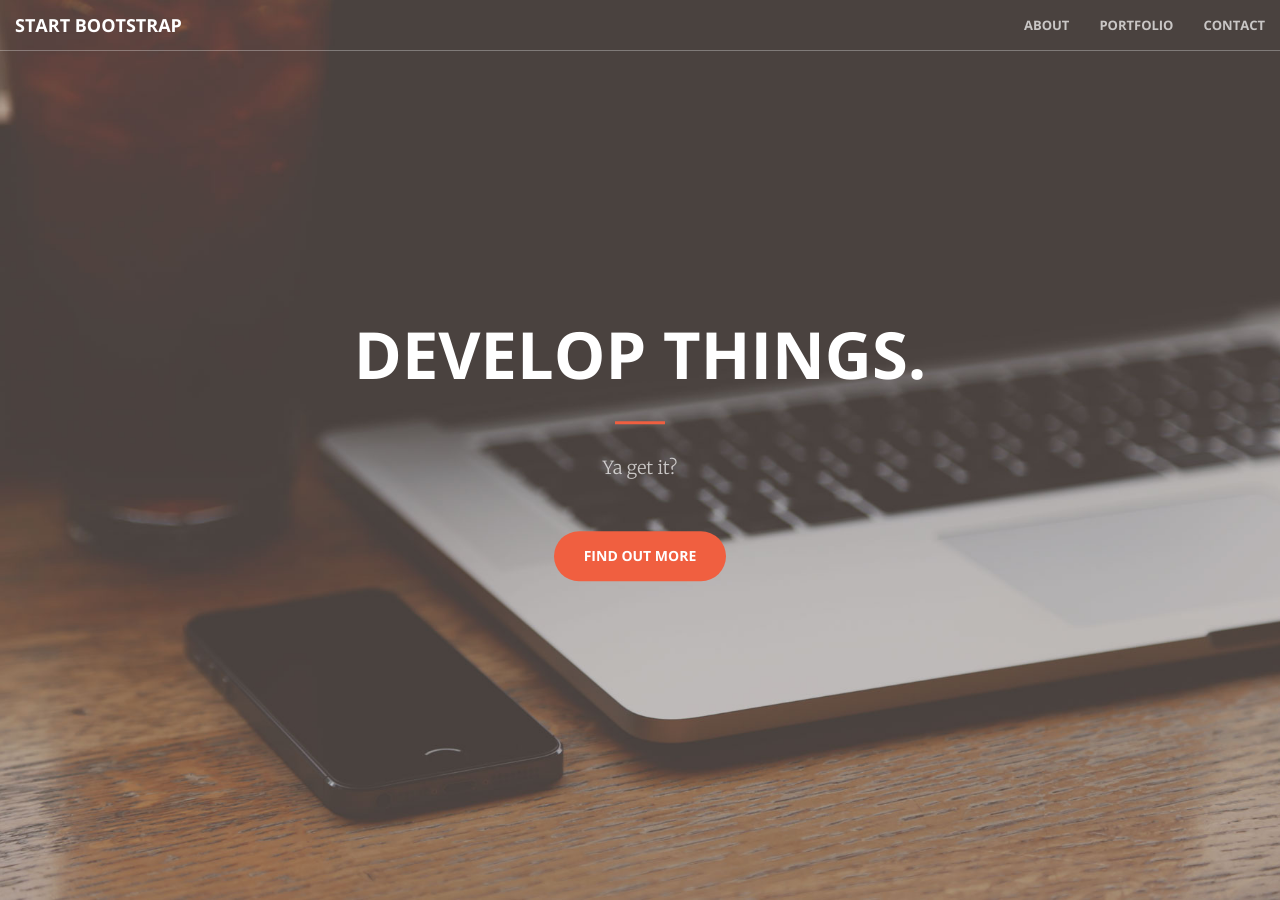
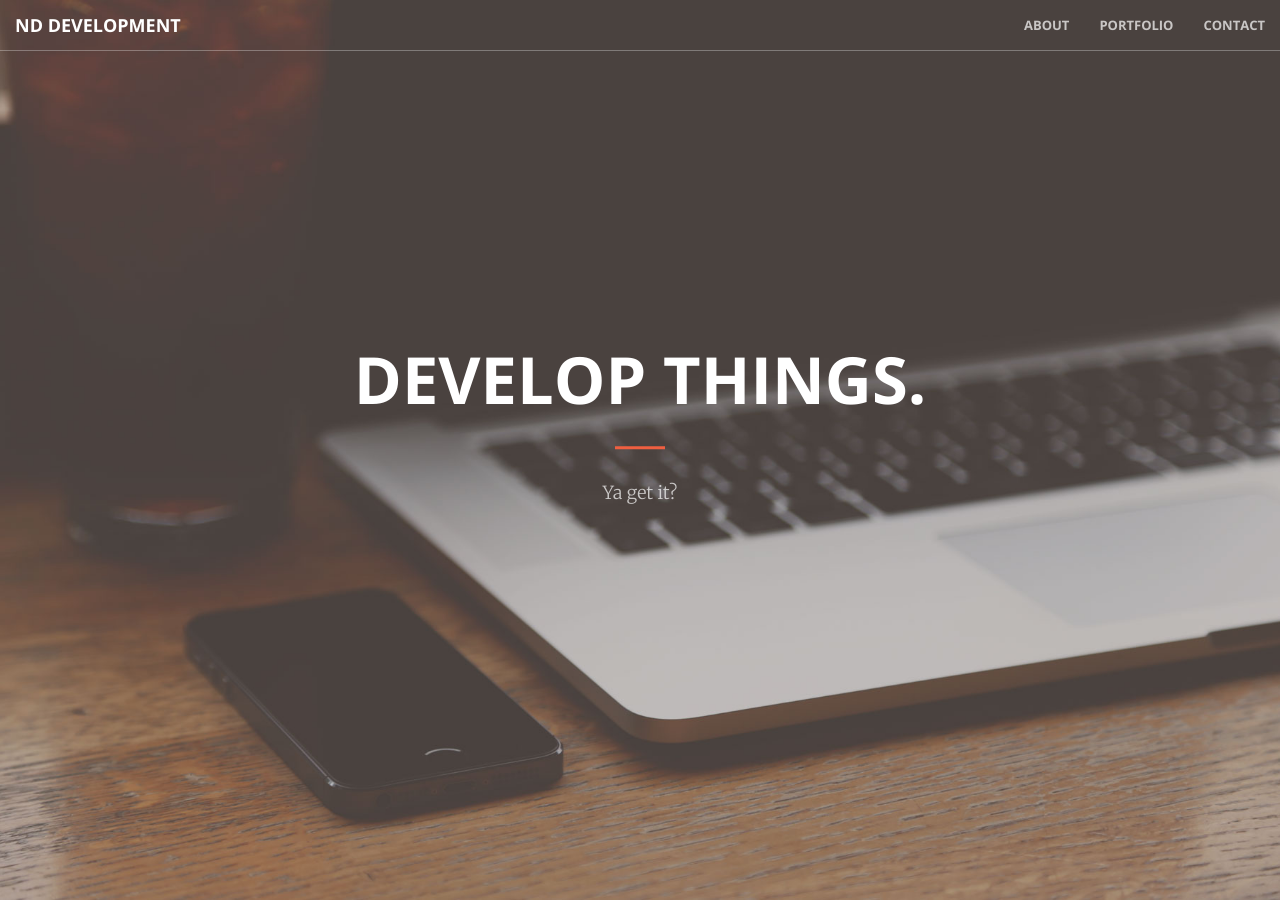
Before and after one commit to nickddev/nickddev.github.io, a Jekyll site: the page built from index.html, in a window 1280 px wide and 900 px high. Built offline with Jekyll 4.4.1, drawn with Linux system fonts in a browser that asks for light colours.

Commit message:
Initial commit

```diff
--- a/_includes/header.html
+++ b/_includes/header.html
@@ -4,7 +4,7 @@
             <h1>Develop Things.</h1>
             <hr>
             <p>Ya get it?</p>
-            <a href="#about" class="btn btn-primary btn-xl page-scroll">Find Out More</a>
+            <!--<a href="#about" class="btn btn-primary btn-xl page-scroll">Find Out More</a>-->
         </div>
     </div>
 </header>
--- a/_includes/nav.html
+++ b/_includes/nav.html
@@ -8,7 +8,7 @@
                 <span class="icon-bar"></span>
                 <span class="icon-bar"></span>
             </button>
-            <a class="navbar-brand page-scroll" href="#page-top">Start Bootstrap</a>
+            <a class="navbar-brand page-scroll" href="#page-top">ND DEVELOPMENT</a>
         </div>
 
         <!-- Collect the nav links, forms, and other content for toggling -->
```
Also changed, not shown: 1 other file.
